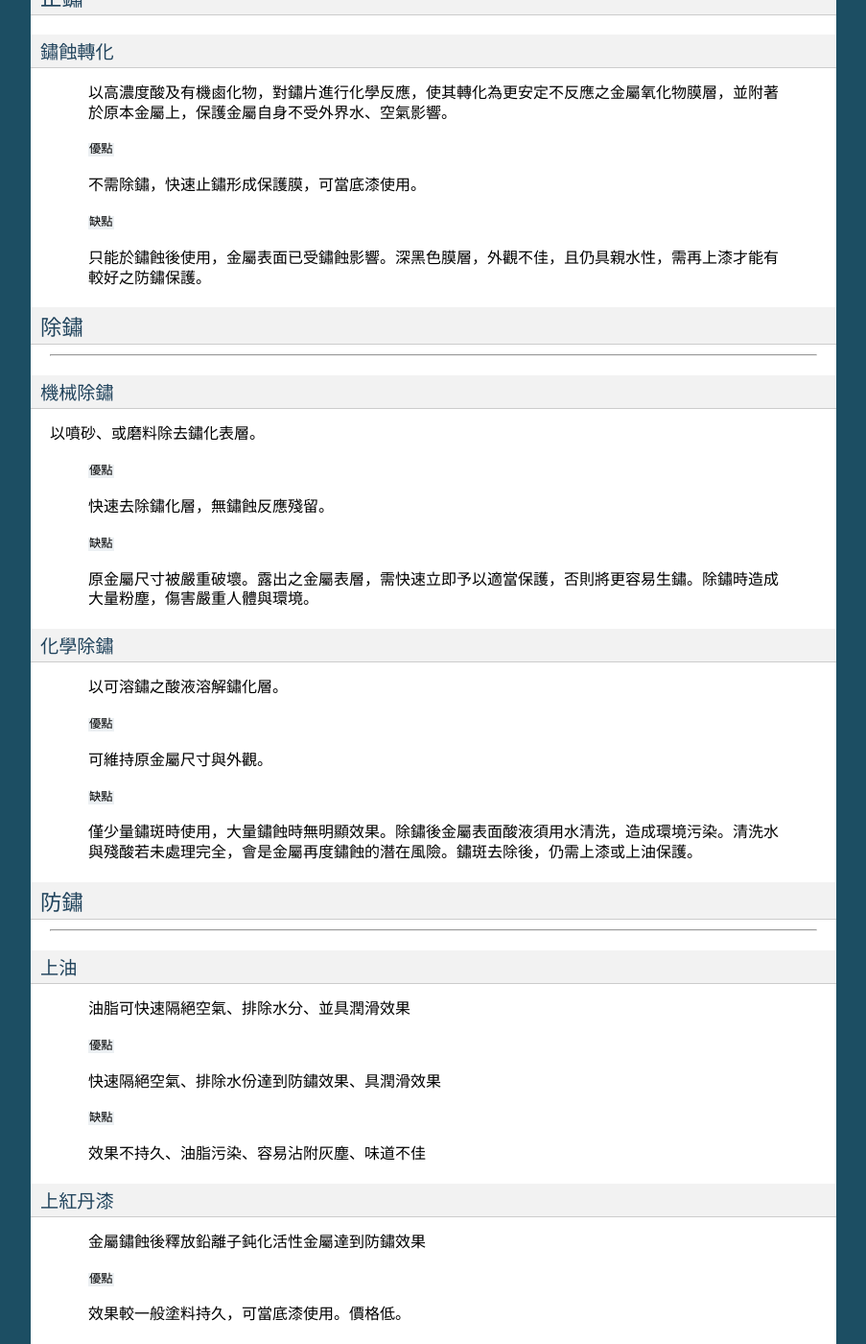
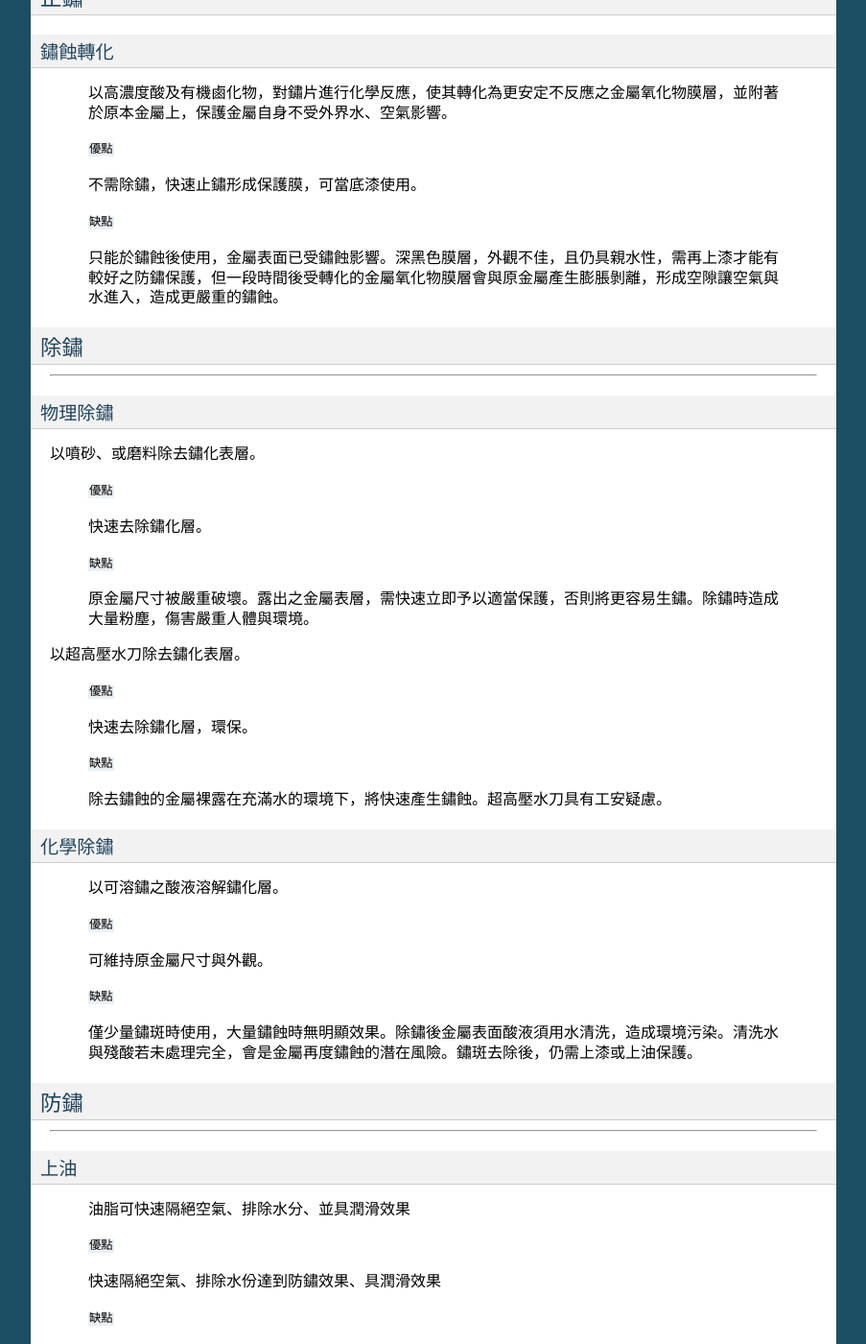
Before and after one commit to rexiap/neusauber, a Sphinx documentation site: the page built from docs/blogs/whyrust.rst, in a window 1280 px wide and 1400 px high, scrolled down 1076 px. Shown: the whole window at 96% size, without its empty margins (198-1101 px from the left). Built offline with Sphinx 7.4.7, drawn with Linux system fonts in a browser that asks for light colours; some of the changed text lies outside the part shown.

Commit message:
Google Docs reST Editor@2019-1-7 16:28:42

```diff
--- a/docs/blogs/whyrust.rst
+++ b/docs/blogs/whyrust.rst
@@ -1,8 +1,8 @@
 
-.. _h2276373c576d1c241659471e414b00:
+.. _h56a41143b2a3f40427e7a356617232:
 
-金屬如何生鏽?如何除鏽與防鏽?
-****************************
+金屬如何生鏽?過去如何除鏽與防鏽?
+********************************
 
 只要有水、有空氣金屬就會生鏽。如果再加上海邊鹽分、或溫泉酸氣，會產生電池效應，生鏽的速度就快到無法想像。
 
@@ -47,7 +47,7 @@
 
     ``缺點``
 
-    只能於鏽蝕後使用，金屬表面已受鏽蝕影響。深黑色膜層，外觀不佳，且仍具親水性，需再上漆才能有較好之防鏽保護。
+    只能於鏽蝕後使用，金屬表面已受鏽蝕影響。深黑色膜層，外觀不佳，且仍具親水性，需再上漆才能有較好之防鏽保護，但一段時間後受轉化的金屬氧化物膜層會與原金屬產生膨脹剝離，形成空隙讓空氣與水進入，造成更嚴重的鏽蝕。
 
 .. _h1634483c7822441972316c7301545:
 
@@ -58,18 +58,28 @@
 
 .. _h174fb648377959437b5c1f697c1c40:
 
-機械除鏽
+物理除鏽
 ~~~~~~~~
 
 以噴砂、或磨料除去鏽化表層。
 
     ``優點``
 
-    快速去除鏽化層，無鏽蝕反應殘留。
+    快速去除鏽化層。
 
     ``缺點``
 
     原金屬尺寸被嚴重破壞。露出之金屬表層，需快速立即予以適當保護，否則將更容易生鏽。除鏽時造成大量粉塵，傷害嚴重人體與環境。
+
+以超高壓水刀除去鏽化表層。
+
+    ``優點``
+
+    快速去除鏽化層，環保。
+
+    ``缺點``
+
+    除去鏽蝕的金屬裸露在充滿水的環境下，將快速產生鏽蝕。超高壓水刀具有工安疑慮。
 
 .. _h174fb648377959437b5c1f697c1c40:
 
@@ -138,7 +148,7 @@
 
     顏色與原金屬基材不同。使用前需除鏽或止鏽。價格高。
 
-推薦閱讀：\ |LINK1|\
+推薦閱讀：最新不用除鏽就可防鏽的方法，\ |LINK1|\
 
 
 .. bottom of content
```
